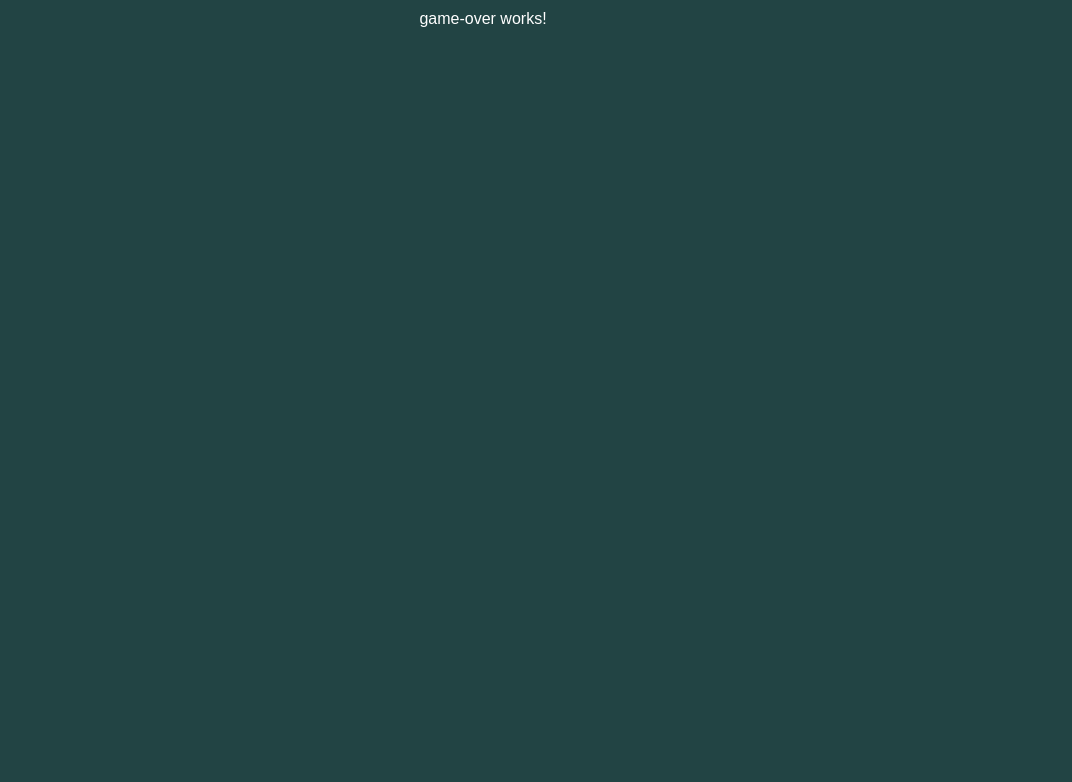
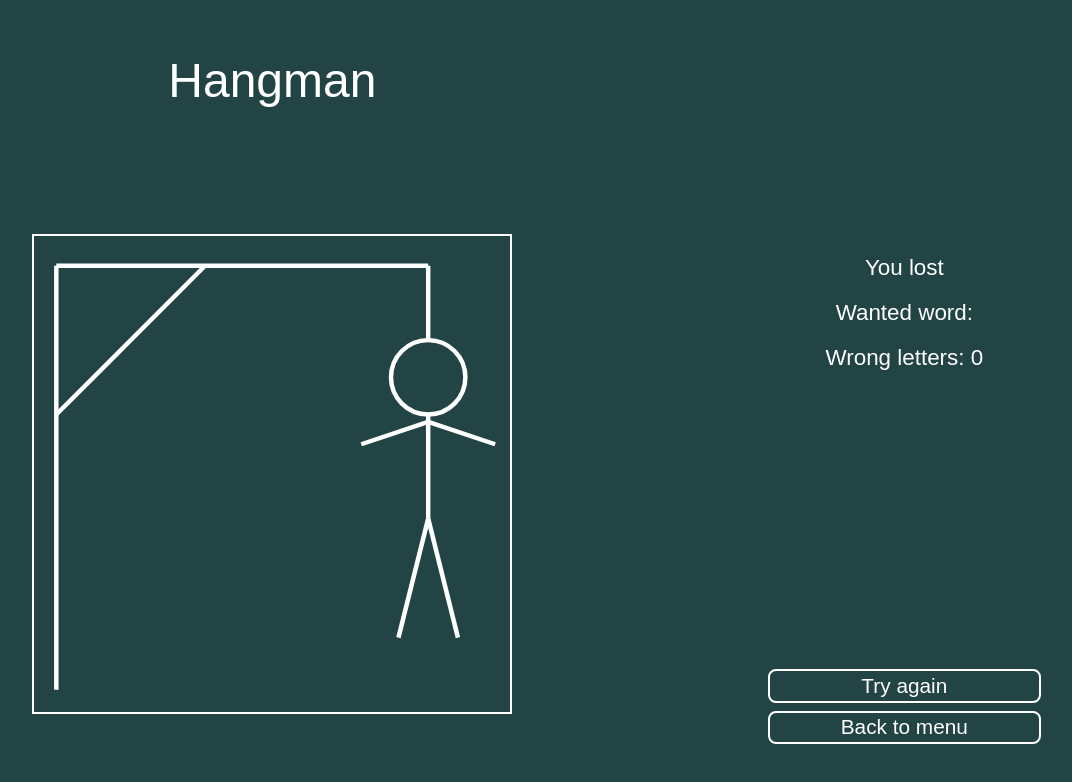
Before and after one commit to atennert/hangman-angular, an Angular app: page /over in a window 1280 px wide. Shown: the top 782 px of the page, without its empty margins (157-1229 px from the left). Built offline with nearby package versions, Linux system fonts and the light colour scheme.

Commit message:
feat: add content of game-over screen

```diff
--- a/src/app/game-over/game-over.component.css
+++ b/src/app/game-over/game-over.component.css
@@ -0,0 +1,83 @@
+:host {
+  display: grid;
+  grid-template: auto auto auto / 2fr 1fr;
+  justify-items: center;
+  align-items: center;
+  justify-content: space-evenly;
+  width: 100%;
+  height: calc(100vh - 2*var(--body-padding));
+}
+
+.image {
+  width: 90%;
+  max-width: 70vmin;
+}
+
+nav {
+  max-width: 90%;
+}
+
+.menu {
+  display: inline-flex;
+  flex-direction: column;
+  align-content: center;
+  row-gap: .5em;
+  list-style-type: none;
+  width: 19em;
+  max-width: 90%;
+  padding: 0;
+}
+
+.menu__link {
+  width: 100%;
+}
+
+@media screen and (orientation: portrait) {
+  :host {
+    grid-template: auto auto auto auto / 1fr;
+  }
+
+  .image {
+    max-width: 55%;
+  }
+}
+
+@media screen and (orientation: landscape) {
+  .title {
+    font-size: 2.5em;
+  }
+
+  .image {
+    max-width: 50vh;
+  }
+
+  .image {
+    grid-column: 1;
+    grid-row: 2 / 4;
+  }
+
+  .result {
+    grid-column: 2;
+    grid-row: 1 / 3;
+  }
+}
+
+@media screen and (orientation: landscape) and (min-height: 22em) {
+  .title {
+    font-size: 3em;
+  }
+
+  .result {
+    font-size: 1.2em;
+  }
+}
+
+@media screen and (orientation: landscape) and (min-height: 35em) {
+  .image {
+    max-width: 60vh;
+  }
+
+  .result {
+    font-size: 1.4em;
+  }
+}
--- a/src/app/game-over/game-over.component.html
+++ b/src/app/game-over/game-over.component.html
@@ -1 +1,13 @@
-<p>game-over works!</p>
+<h1 class="title">{{title}}</h1>
+<div class="result">
+  <p>You {{gameState}}</p>
+  <p>Wanted word: {{gameService.word$.getValue()}}</p>
+  <p>Wrong letters: {{gameService.fails$.getValue()}}</p>
+</div>
+<app-image class="image"></app-image>
+<nav class="nav">
+  <ul class="menu">
+    <li class="menu__entry"><a routerLink="/game" class="menu__link">Try again</a></li>
+    <li class="menu__entry"><a routerLink="/start" class="menu__link">Back to menu</a></li>
+  </ul>
+</nav>
--- a/src/app/game-over/game-over.component.ts
+++ b/src/app/game-over/game-over.component.ts
@@ -1,4 +1,6 @@
-import { Component, OnInit } from '@angular/core';
+import {Component, OnInit} from '@angular/core';
+import {CONFIG} from "../app.config";
+import {GameService} from "../game/game.service";
 
 @Component({
   selector: 'app-game-over',
@@ -7,9 +9,13 @@ import { Component, OnInit } from '@angular/core';
 })
 export class GameOverComponent implements OnInit {
 
-  constructor() { }
+  title = CONFIG.TITLE;
+  gameState = '';
+
+  constructor(public gameService: GameService) {
+  }
 
   ngOnInit(): void {
+    this.gameState = this.gameService.success$.getValue() ? 'won' : 'lost';
   }
-
 }
--- a/src/styles.css
+++ b/src/styles.css
@@ -82,8 +82,8 @@ a:focus {
 
 p,
 ul {
-  margin: 0 0 .8em;
-  line-height: 1.4em;
+  margin: 0 0 .7em;
+  line-height: 1.3em;
 }
 
 ul {
```
Also changed, not shown: 1 other file (tests, documents, lock files or other folders).
